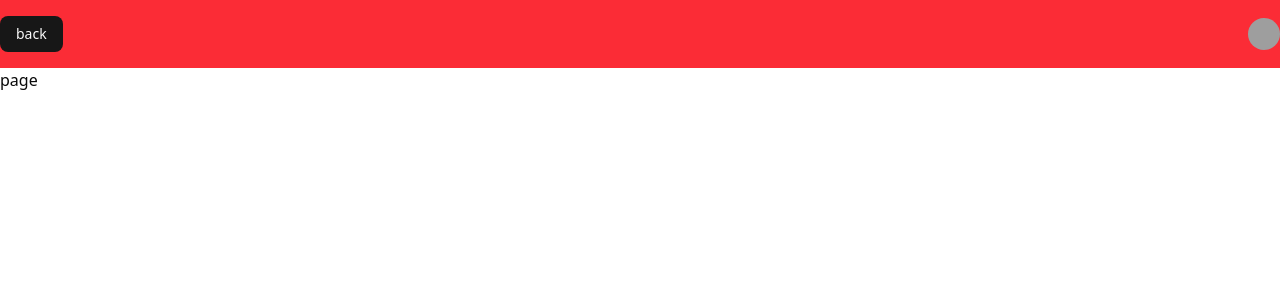
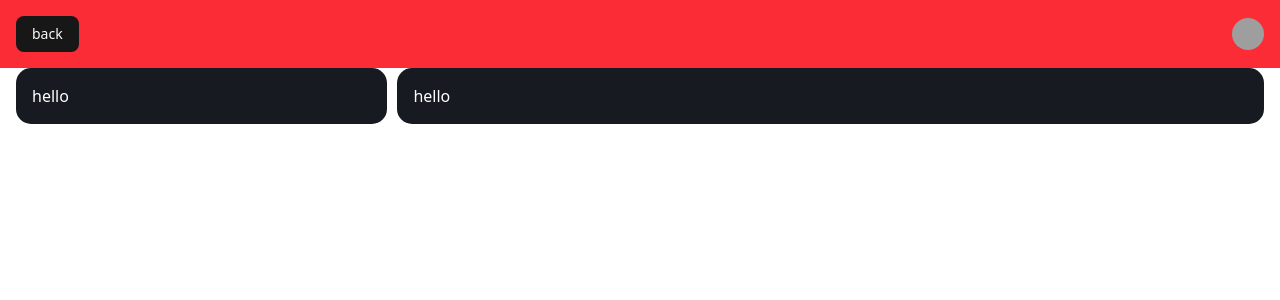
Before and after one commit to wshena/dreamina-clone, a Next.js app: page /tool/image/generate in a window 1280 px wide. Shown: the top 300 px of the page. Built offline with nearby package versions, Linux system fonts and the light colour scheme; grey boxes are pictures that could not be loaded.

Commit message:
create Card components, add flex layout on /tool/layout.tsx.

```diff
--- a/src/app/(root)/tool/image/generate/page.tsx
+++ b/src/app/(root)/tool/image/generate/page.tsx
@@ -1,8 +1,23 @@
+import Card from '@/components/Card'
 import React from 'react'
 
 const page = () => {
   return (
-    <div>page</div>
+    <div className='flex items-start gap-[10px] flex-col lg:flex-row'>
+      {/* prompt section */}
+      <section className='w-full lg:w-[30%]'>
+        <Card>
+          <h1>hello</h1>
+        </Card>
+      </section>
+
+      {/* output section */}
+      <section className='w-full lg:w-[70%]'>
+        <Card>
+          <h1>hello</h1>
+        </Card>
+      </section>
+    </div>
   )
 }
 
--- a/src/app/(root)/tool/layout.tsx
+++ b/src/app/(root)/tool/layout.tsx
@@ -15,7 +15,7 @@ const layout = ({children}:{children:React.ReactNode}) => {
     <>
       <header className='bg-red-500'>
         <MainContainer>
-          <nav className='w-full py-[1rem] px-[1rem] xl:px-0 flex items-center justify-between'>
+          <nav className='w-full py-[1rem] px-[1rem] 2xl:px-0 flex items-center justify-between'>
             <Button variant={'default'} className='cursor-pointer' aria-label='back-button'>back</Button>
             <Avatar>
               <AvatarImage src="https://github.com/shadcn.png" />
@@ -24,7 +24,7 @@ const layout = ({children}:{children:React.ReactNode}) => {
           </nav>
         </MainContainer>
       </header>
-      <main>
+      <main className='px-[.5rem] md:px-[1rem] 2xl:px-0'>
         <MainContainer>
           {children}
         </MainContainer>
--- /dev/null
+++ b/src/components/Card.tsx
@@ -0,0 +1,9 @@
+import React from 'react'
+
+const Card = ({children}:{children:React.ReactNode}) => {
+  return (
+    <div className='p-[1rem] rounded-[15px] bg-[#171a21] text-white w-full'>{children}</div>
+  )
+}
+
+export default Card
```
